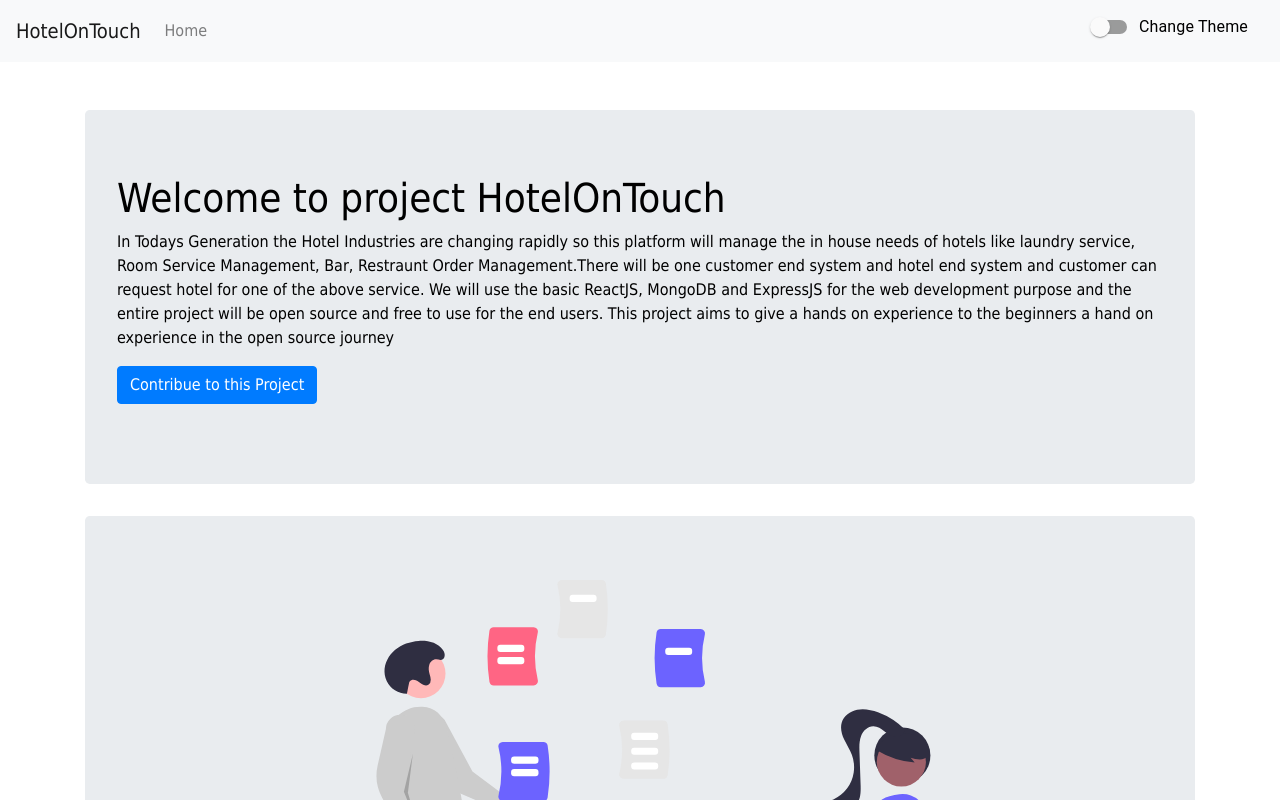
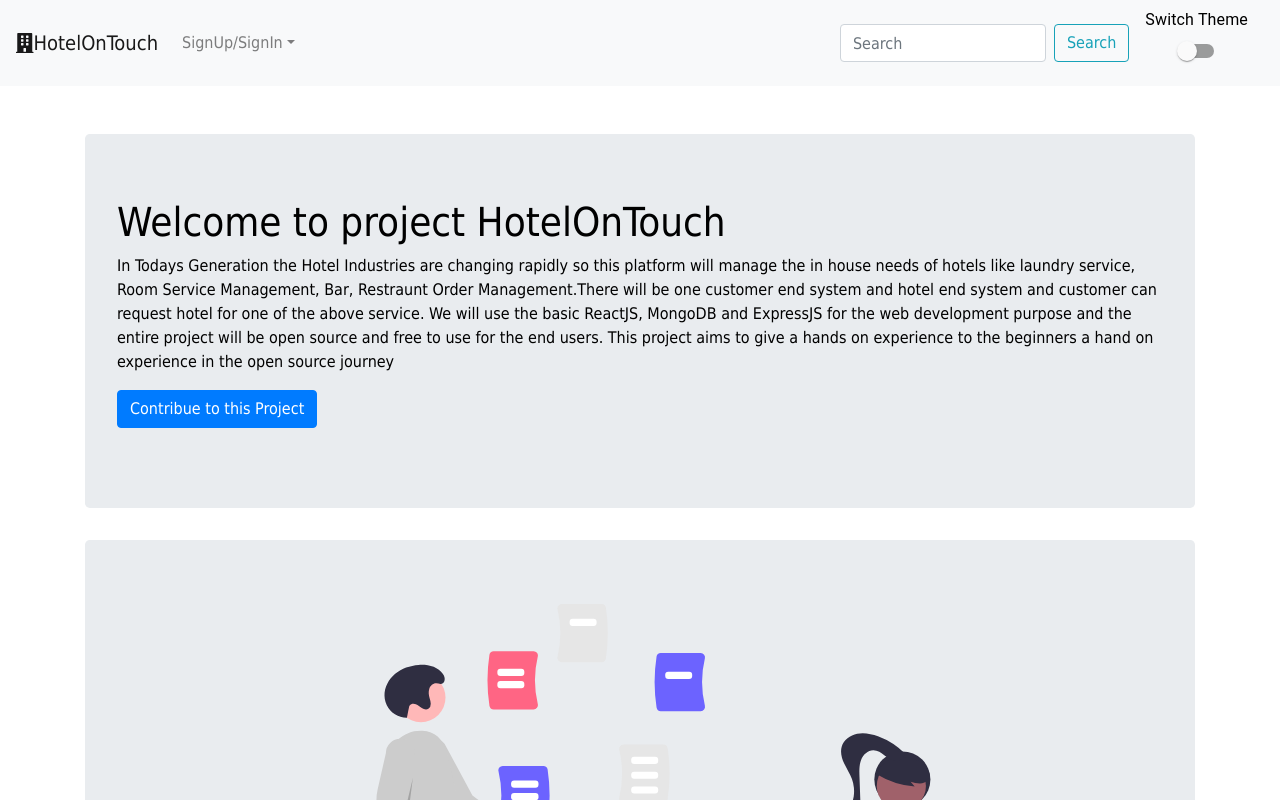
Before and after one commit to ayan-biswas0412/gssoc2021-HotelOnTouch, a React (Create React App) app in the folder hotelontouch/: page / in a window 1280 px wide. Shown: the top 800 px of the page. Built offline with nearby package versions, Linux system fonts and the light colour scheme; no server answers.

Commit message:
Final Commit for the dark mode :

```diff
--- a/hotelontouch/src/components/NavbarComponent.js
+++ b/hotelontouch/src/components/NavbarComponent.js
@@ -1,22 +1,62 @@
-import React from 'react';
-import {Navbar, Nav} from 'react-bootstrap';
+// import React from 'react';
+// import {Navbar, Nav} from 'react-bootstrap';
+// import Switch from '@material-ui/core/Switch';
+// import FormControlLabel from '@material-ui/core/FormControlLabel';
+//
+// function NavbarComponent(props) {
+//
+//   return (<Navbar bg="light" expand="lg">
+//     <Navbar.Brand href="/">
+//       HotelOnTouch
+//     </Navbar.Brand>
+//     <Navbar.Toggle aria-controls="basic-navbar-nav"/>
+//     <Navbar.Collapse id="basic-navbar-nav">
+//       <Nav className="mr-auto">
+//         <Nav.Link href="/">Home</Nav.Link>
+//       </Nav>
+//     </Navbar.Collapse>
+//     <FormControlLabel onClick={props.dark} value="end" control={<Switch color = "secondary" />} label="Change Theme" labelPlacement="end"/>
+//   </Navbar>);
+// }
+//
+// export default NavbarComponent;
+
+import React from "react";
+import {faBuilding} from "@fortawesome/free-solid-svg-icons";
+import {library} from "@fortawesome/fontawesome-svg-core";
+import {FontAwesomeIcon} from "@fortawesome/react-fontawesome";
 import Switch from '@material-ui/core/Switch';
 import FormControlLabel from '@material-ui/core/FormControlLabel';
+import {
+  Navbar,
+  Nav,
+  Form,
+  Button,
+  FormControl,
+  NavDropdown
+} from "react-bootstrap";
 
 function NavbarComponent(props) {
-
-  return (<Navbar bg="light" expand="lg">
+  return (<Navbar sticky="top" collapseOnSelect="collapseOnSelect" expand="lg" bg="light" variant="light">
     <Navbar.Brand href="/">
+      <FontAwesomeIcon icon="building"/>
       HotelOnTouch
     </Navbar.Brand>
-    <Navbar.Toggle aria-controls="basic-navbar-nav"/>
-    <Navbar.Collapse id="basic-navbar-nav">
+    <Navbar.Toggle aria-controls="responsive-navbar-nav"/>
+    <Navbar.Collapse id="responsive-navbar-nav">
       <Nav className="mr-auto">
-        <Nav.Link href="/">Home</Nav.Link>
+        <NavDropdown title="SignUp/SignIn" id="collasible-nav-dropdown">
+          <NavDropdown.Item href="#action/3.1">Register</NavDropdown.Item>
+          <NavDropdown.Item href="#action/3.2">Login</NavDropdown.Item>
+        </NavDropdown>
       </Nav>
+      <Form inline="inline">
+        <FormControl type="text" placeholder="Search" className="mr-sm-2"/>
+        <Button variant="outline-info">Search</Button>
+      </Form>
     </Navbar.Collapse>
-    <FormControlLabel onClick={props.dark} value="end" control={<Switch color = "secondary" />} label="Change Theme" labelPlacement="end"/>
+    <FormControlLabel onClick = {props.dark} value="top" control={<Switch color = "secondary" />} label="Switch Theme" labelPlacement="Top"/>
   </Navbar>);
 }
-
 export default NavbarComponent;
+library.add(faBuilding);
```
